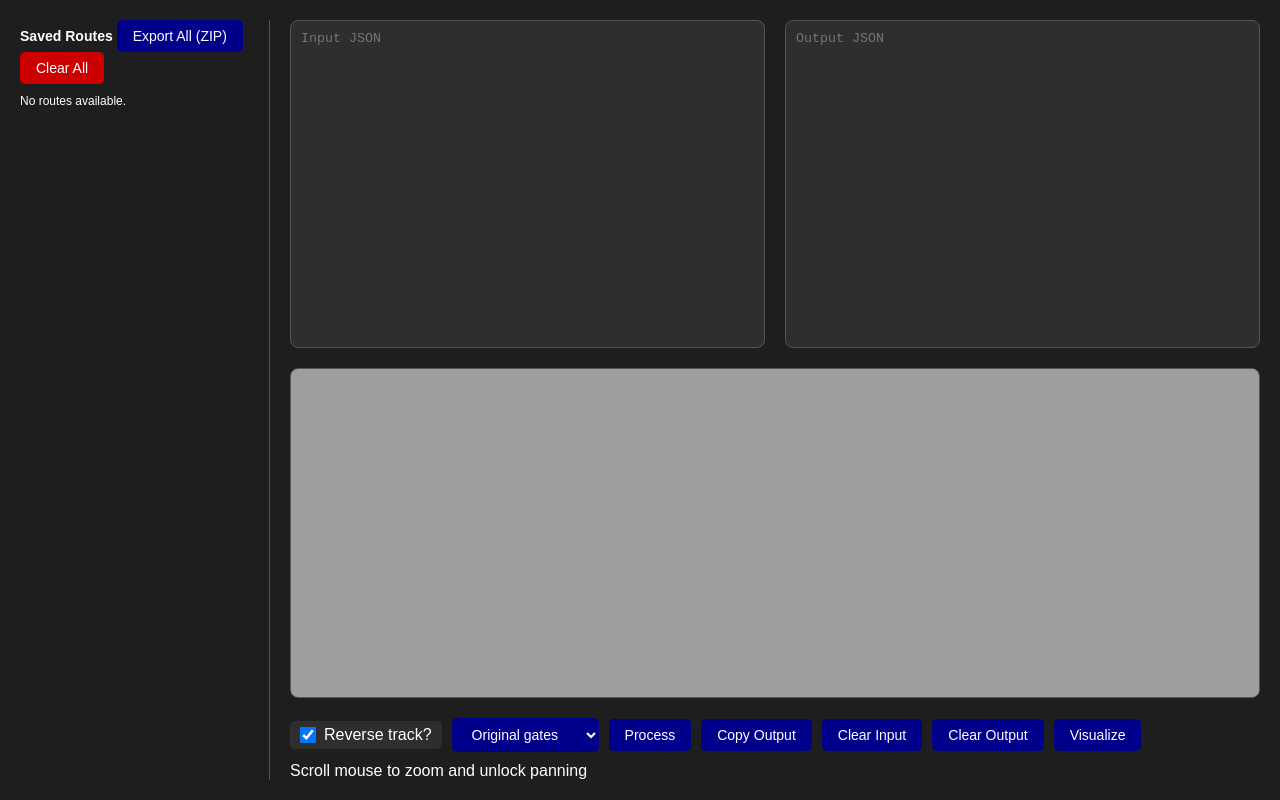
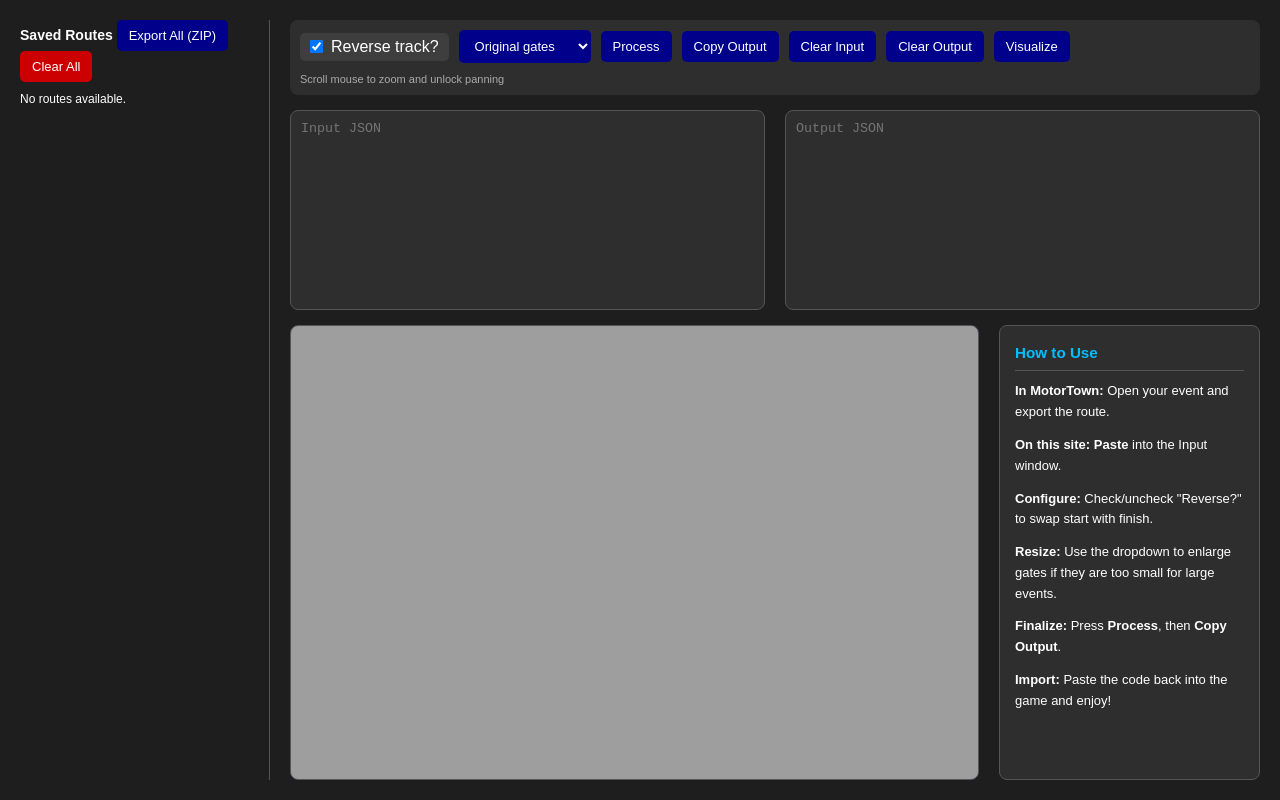
Before and after one commit to PhonyBanksy/phonybanksy.github.io, a plain HTML site: page index.html in a window 1280 px wide. Drawn offline with nearby package versions, Linux system fonts and the light colour scheme.

Commit message:
UI, innstructions updates

```diff
--- a/index.html
+++ b/index.html
@@ -16,13 +16,6 @@
     </div>
 
     <div class="main-content">
-        <div class="input-output">
-            <textarea placeholder="Input JSON" id="json_data"></textarea>
-            <textarea placeholder="Output JSON" readonly id="output"></textarea>
-        </div>
-
-        <div id="routeCanvas">	<img id="mapImage" src="map.png" style="display: none;"></div>
-
         <div class="controls">
             <label for="reverse" class="checkbox-label">
                 <input type="checkbox" id="reverse" checked>
@@ -41,11 +34,35 @@
             <button onclick="clearJsonData()" id="clearJsonBtn">Clear Input</button>
             <button onclick="clearOutputField()" id="clearOutputBtn">Clear Output</button>
             <button id="visualizeBtn">Visualize</button>
-			Scroll mouse to zoom and unlock panning
+            <span class="scroll-hint">Scroll mouse to zoom and unlock panning</span>
+        </div>
+
+        <div class="input-output">
+            <textarea placeholder="Input JSON" id="json_data"></textarea>
+            <textarea placeholder="Output JSON" readonly id="output"></textarea>
+        </div>
+
+        <div class="visual-area">
+            <div id="routeCanvas">
+                <img id="mapImage" src="map.jpg" style="display: none;">
+            </div>
+
+            <div class="usage-instructions">
+                <h3>How to Use</h3>
+                <ul>
+                    <li><strong>In MotorTown:</strong> Open your event and export the route.</li>
+                    <li><strong>On this site:</strong> <strong>Paste</strong> into the Input window.</li>
+                    <li><strong>Configure:</strong> Check/uncheck "Reverse?" to swap start with finish.</li>
+                    <li><strong>Resize:</strong> Use the dropdown to enlarge gates if they are too small for large events.</li>
+                    <li><strong>Finalize:</strong> Press <strong>Process</strong>, then <strong>Copy Output</strong>.</li>
+                    <li><strong>Import:</strong> Paste the code back into the game and enjoy!</li>
+                </ul>
+            </div>
         </div>
     </div>
 
     <script src="https://cdnjs.cloudflare.com/ajax/libs/jszip/3.10.1/jszip.min.js"></script>
-    <script src="route.js"></script>    <script src="app.js"></script>
+    <script src="route.js"></script>
+    <script src="app.js"></script>
 </body>
 </html>
--- a/style.css
+++ b/style.css
@@ -30,15 +30,24 @@ body {
     flex: 1;
     display: flex;
     flex-direction: column;
-    gap: 20px;
+    gap: 15px;
     height: 100%;
 }
 
+.controls {
+    display: flex;
+    gap: 10px;
+    align-items: center;
+    flex-wrap: wrap;
+    background-color: #2e2e2e;
+    padding: 10px;
+    border-radius: 8px;
+}
+
 .input-output {
-    flex: 1;
     display: flex;
     gap: 20px;
-    min-height: 200px;
+    height: 200px; /* Fixed height for text areas */
 }
 
 textarea {
@@ -49,34 +58,66 @@ textarea {
     padding: 10px;
     border-radius: 8px;
     resize: none;
-    min-height: 150px;
+}
+
+/* Container for side-by-side Map and Instructions */
+.visual-area {
+    display: flex;
+    gap: 20px;
+    flex: 1;
+    min-height: 0; /* Important for flex child scrolling */
 }
 
 #routeCanvas {
-    flex: 1;
+    flex: 3; /* Map takes 75% width */
     background-color: #2e2e2e;
     border: 1px solid #555;
     border-radius: 8px;
     position: relative;
     overflow: hidden;
-    min-height: 300px;
 }
 
-.controls {
-    display: flex;
-    gap: 10px;
-    align-items: center;
-    flex-wrap: wrap;
+#routeCanvas canvas {
+    width: 100%;
+    height: 100%;
+    background: #4a749c;
+    touch-action: none;
+}
+
+.usage-instructions {
+    flex: 1; /* Instructions take 25% width */
+    background-color: #2e2e2e;
+    border: 1px solid #555;
+    border-radius: 8px;
+    padding: 15px;
+    font-size: 13px;
+    line-height: 1.6;
+    overflow-y: auto;
+}
+
+.usage-instructions h3 {
+    margin-bottom: 10px;
+    color: #00bfff;
+    border-bottom: 1px solid #555;
+    padding-bottom: 5px;
+}
+
+.usage-instructions ul {
+    list-style-type: none;
+}
+
+.usage-instructions li {
+    margin-bottom: 12px;
 }
 
 button, select {
     background-color: #00008b;
     color: white;
     border: none;
-    padding: 8px 16px;
+    padding: 8px 12px;
     cursor: pointer;
     border-radius: 5px;
-    font-size: 14px;
+    font-size: 13px;
 }
 
 button:hover {
@@ -87,38 +128,16 @@ button:hover {
     background-color: #cc0000 !important;
 }
 
-.clear-cache-btn:hover {
-    background-color: #990000 !important;
-}
-
 .checkbox-label {
     display: flex;
     align-items: center;
     gap: 8px;
     padding: 5px 10px;
-    background-color: #2e2e2e;
+    background-color: #3e3e3e;
     border-radius: 5px;
 }
 
-.checkbox-label input[type="checkbox"] {
-    width: 16px;
-    height: 16px;
+.scroll-hint {
+    font-size: 11px;
+    color: #aaa;
 }
-
-.route-item {
-    background: #2e2e2e;
-    padding: 10px;
-    margin: 5px 0;
-    border-radius: 5px;
-    cursor: pointer;
-    display: flex;
-    justify-content: space-between;
-    align-items: center;
-}
-
-#routeCanvas canvas {
-    width: 100%;
-    height: 100%;
-	background: #4a749c;
-    touch-action: none;
-}
```
